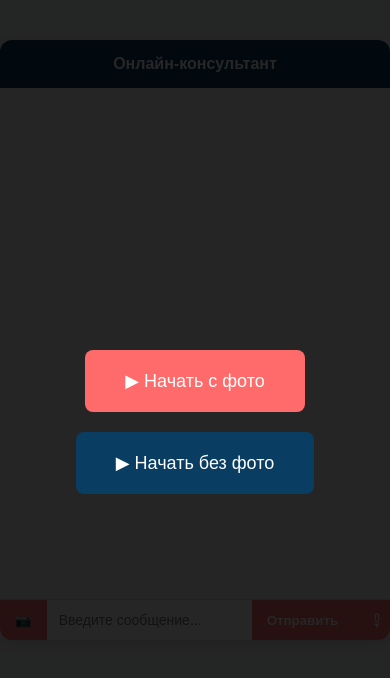
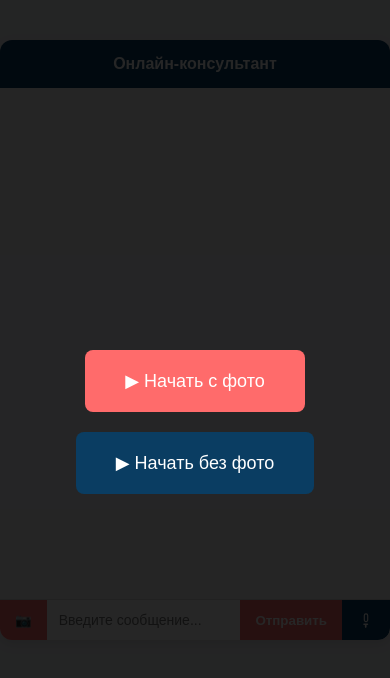
Before and after one commit to profremontpredst/test, a plain HTML site: page index.html in a window 390 px wide. Drawn offline with Linux system fonts and the light colour scheme.

Commit message:
Update index.html

```diff
--- a/index.html
+++ b/index.html
@@ -20,6 +20,29 @@
     .chat-input button { padding:0 15px; border:none; background:#ff6b6b; color:#fff; font-weight:bold; cursor:pointer; display:flex; align-items:center; }
     .chat-input button:hover { background:#ff4b4b; }
     .chat-input button svg { width:18px; height:18px; fill:#fff; }
+
+/* кнопка микрофона */
+.chat-input button[onclick="startVoice()"] {
+  background:#0a3d62;   /* цвет как у шапки */
+  border-radius:0 0 12px 0;
+}
+.chat-input button[onclick="startVoice()"]:hover {
+  background:#06273f;
+}
+
+/* фикс для мобилы */
+@media (max-width: 480px) {
+  .chat-input {
+    flex-wrap: nowrap;
+  }
+  .chat-input button,
+  .chat-input input {
+    flex-shrink: 0;
+  }
+  .chat-input input {
+    min-width: 0;
+  }
+}
     audio { margin-top:5px; }
     #leadOverlay { display:none; position:fixed; inset:0; background:rgba(0,0,0,0.6); z-index:9998; }
     #leadPopup, #leadThanks {
```
